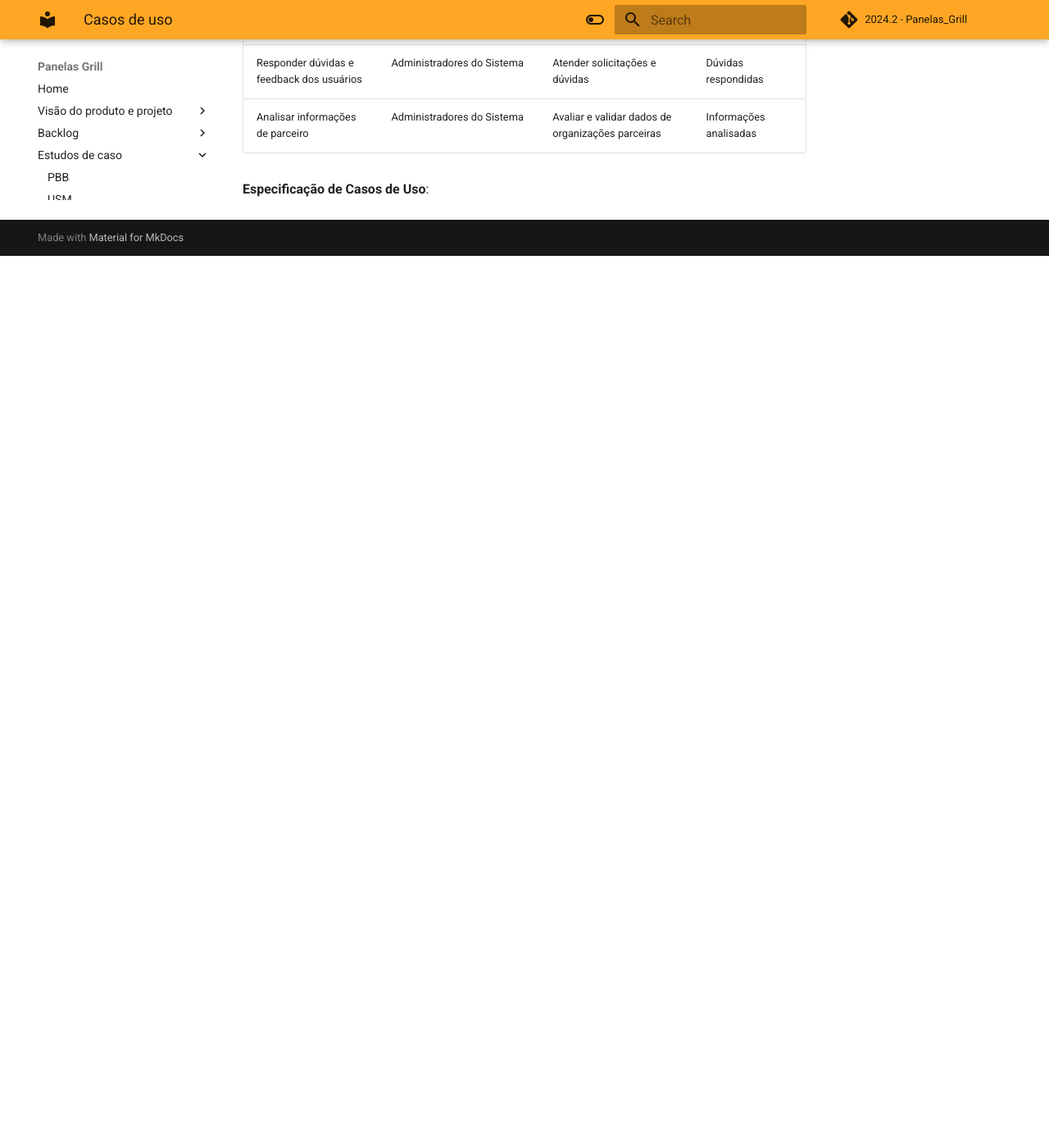
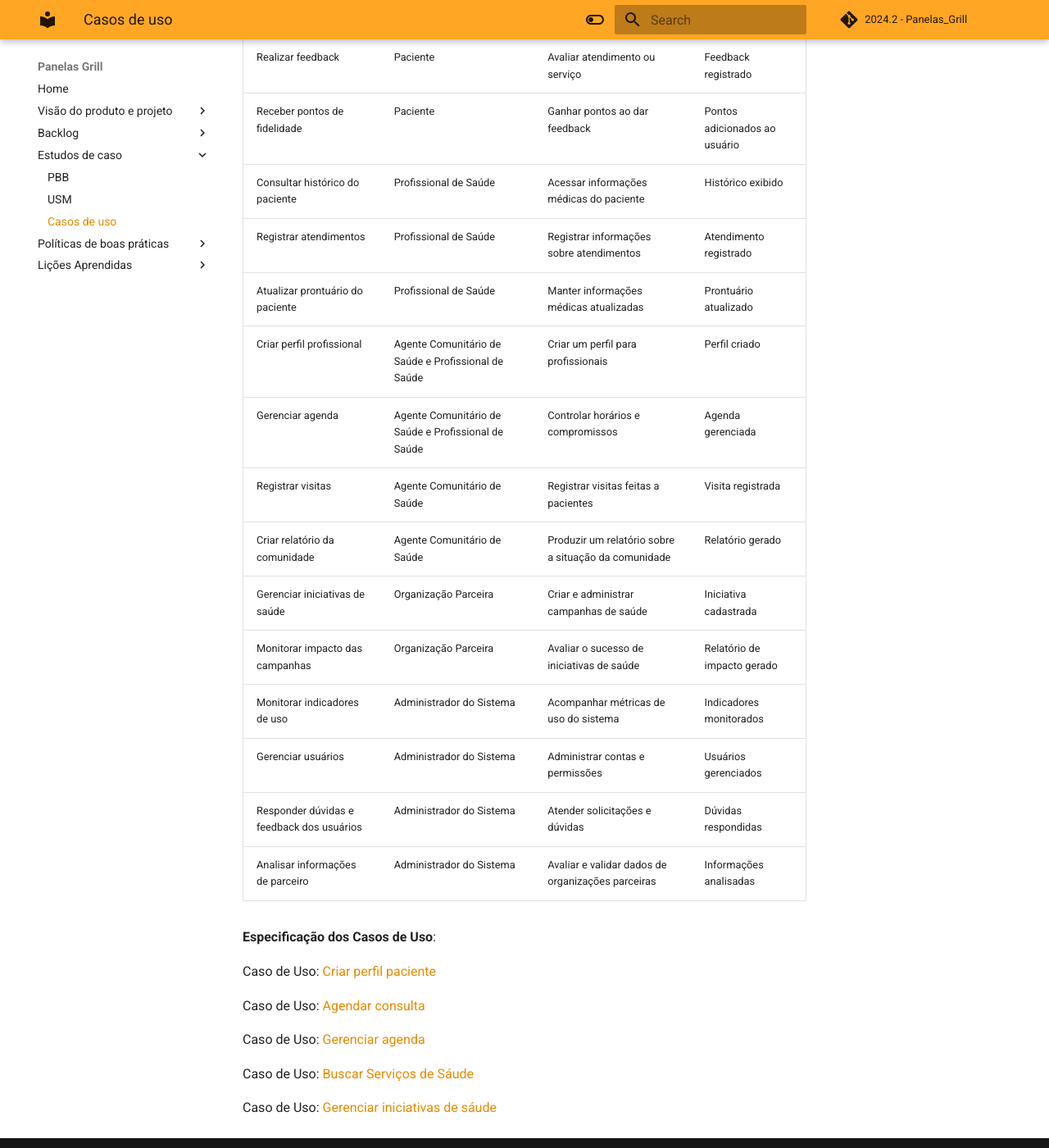
Before and after one commit to mdsreq-fga-unb/2024.2-T03-PanelasGrill, an MkDocs documentation site: the page built from docs/unidade4/UC.md, in a window 1280 px wide and 1400 px high, scrolled down 1719 px. Shown: the whole window at 82% size. Built offline with MkDocs 1.6.1 and Material for MkDocs 9.7.7, drawn with Linux system fonts in a browser that asks for light colours; comment, search, counter and statistics services are not loaded; before the commit the page ends 2031 px from its top, so only the background shows below that; some of the changed text lies outside the part shown.

Commit message:
docs: adicionando o link do UML e colocando a base das especificações

```diff
--- a/docs/unidade4/UC.md
+++ b/docs/unidade4/UC.md
@@ -6,7 +6,12 @@
 
 **Diagrama de Casos de Uso**:
 
-**Casos de uso**:
+<div style="text-align:center;">
+    <iframe width="1534" height="868" src="https://viewer.diagrams.net/?tags=%7B%7D&lightbox=1&highlight=0000ff&edit=_blank&layers=1&nav=1&title=uml.drawio#Uhttps%3A%2F%2Fdrive.google.com%2Fuc%3Fid%3D1jFgbUHnHkhjGAVR4HeIKUZ9j6qGjQXYi%26export%3Ddownload" frameborder="0" scrolling="no" allow="fullscreen; clipboard-read; clipboard-write" allowfullscreen></iframe>
+</div>
+
+
+**Todos os Casos de Uso:**:
 
 | Caso de Uso                         | Ator                           | Objetivo                                             | Resultado                                         |
 |--------------------------------------|--------------------------------|------------------------------------------------------|--------------------------------------------------|
@@ -20,17 +25,27 @@
 | Consultar histórico do paciente      | Profissional de Saúde          | Acessar informações médicas do paciente             | Histórico exibido                                |
 | Registrar atendimentos               | Profissional de Saúde          | Registrar informações sobre atendimentos            | Atendimento registrado                           |
 | Atualizar prontuário do paciente     | Profissional de Saúde          | Manter informações médicas atualizadas              | Prontuário atualizado                            |
-| Criar perfil profissional            | Agentes Comunitários de Saúde e Profissional de Saúde   | Criar um perfil para profissionais                  | Perfil criado                                    |
-| Gerenciar agenda                     | Agentes Comunitários de Saúde  | Controlar horários e compromissos                   | Agenda gerenciada                                |
-| Registrar visitas                    | Agentes Comunitários de Saúde  | Registrar visitas feitas a pacientes                | Visita registrada                                |
-| Criar relatório da comunidade        | Agentes Comunitários de Saúde  | Produzir um relatório sobre a situação da comunidade | Relatório gerado                                 |
+| Criar perfil profissional            | Agente Comunitário de Saúde e Profissional de Saúde   | Criar um perfil para profissionais                  | Perfil criado                                    |
+| Gerenciar agenda                     | Agente Comunitário de Saúde e Profissional de Saúde  | Controlar horários e compromissos                   | Agenda gerenciada                                |
+| Registrar visitas                    | Agente Comunitário de Saúde  | Registrar visitas feitas a pacientes                | Visita registrada                                |
+| Criar relatório da comunidade        | Agente Comunitário de Saúde  | Produzir um relatório sobre a situação da comunidade | Relatório gerado                                 |
 | Gerenciar iniciativas de saúde       | Organização Parceira           | Criar e administrar campanhas de saúde              | Iniciativa cadastrada                            |
 | Monitorar impacto das campanhas      | Organização Parceira           | Avaliar o sucesso de iniciativas de saúde           | Relatório de impacto gerado                      |
-| Monitorar indicadores de uso         | Administradores do Sistema     | Acompanhar métricas de uso do sistema               | Indicadores monitorados                          |
-| Gerenciar usuários                   | Administradores do Sistema     | Administrar contas e permissões                     | Usuários gerenciados                             |
-| Responder dúvidas e feedback dos usuários | Administradores do Sistema | Atender solicitações e dúvidas                      | Dúvidas respondidas                              |
-| Analisar informações de parceiro     | Administradores do Sistema     | Avaliar e validar dados de organizações parceiras   | Informações analisadas                           |
+| Monitorar indicadores de uso         | Administrador do Sistema     | Acompanhar métricas de uso do sistema               | Indicadores monitorados                          |
+| Gerenciar usuários                   | Administrador do Sistema     | Administrar contas e permissões                     | Usuários gerenciados                             |
+| Responder dúvidas e feedback dos usuários | Administrador do Sistema | Atender solicitações e dúvidas                      | Dúvidas respondidas                              |
+| Analisar informações de parceiro     | Administrador do Sistema     | Avaliar e validar dados de organizações parceiras   | Informações analisadas                           |
 
 
 
-**Especificação de Casos de Uso**:
+**Especificação dos Casos de Uso**:
+
+Caso de Uso: [Criar perfil paciente](criar.md)
+
+Caso de Uso: [Agendar consulta](agendar.md)
+
+Caso de Uso: [Gerenciar agenda](gerenciar.md)
+
+Caso de Uso: [Buscar Serviços de Sáude](buscar.md)
+
+Caso de Uso: [Gerenciar iniciativas de sáude](campanhas.md)
```
Also changed, not shown: docs/unidade4/campanhas.md (added, +1 -0 lines), docs/unidade4/agendar.md (added), docs/unidade4/buscar.md (added), docs/unidade4/criar.md (added), docs/unidade4/gerenciar.md (added).
